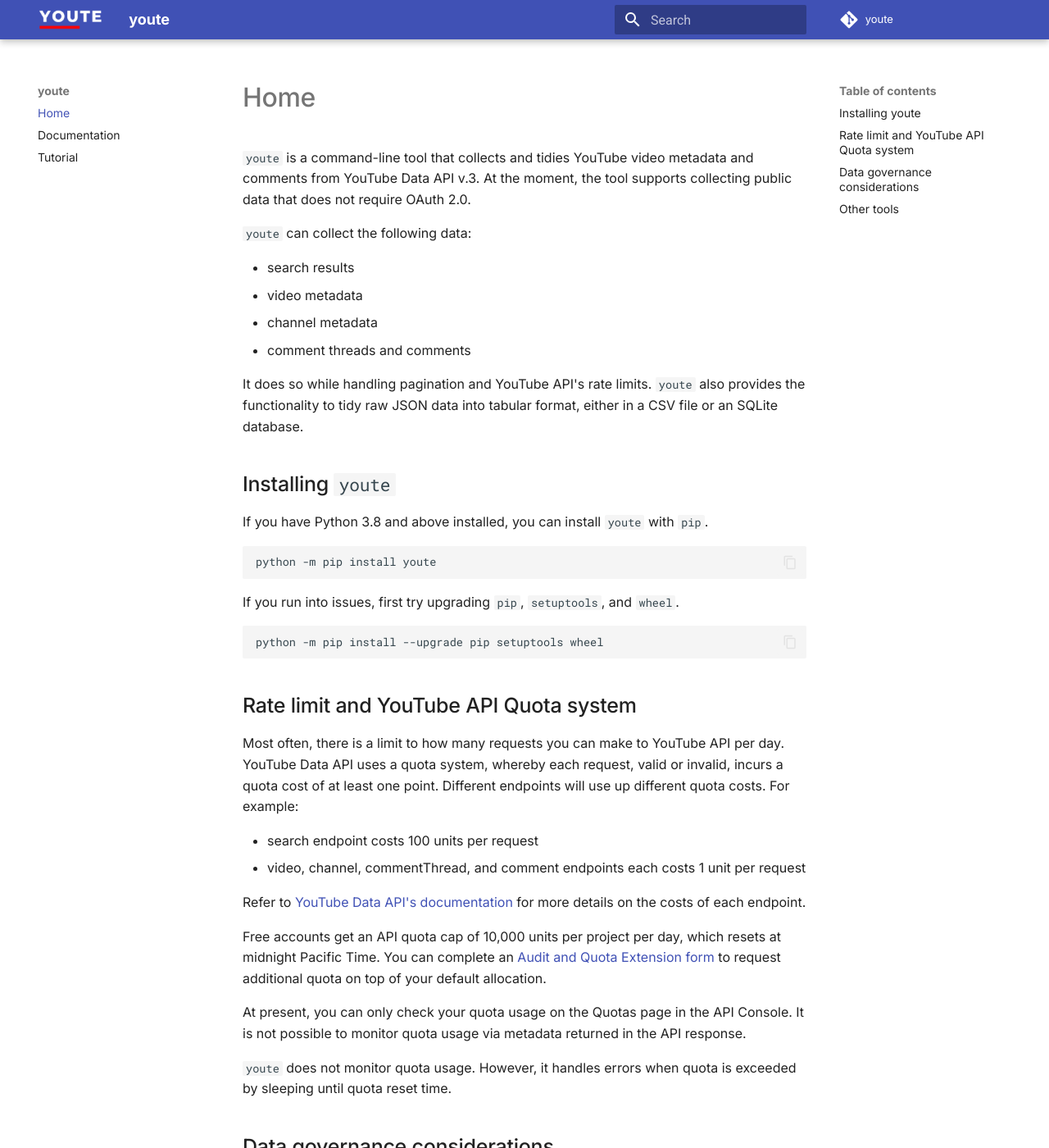
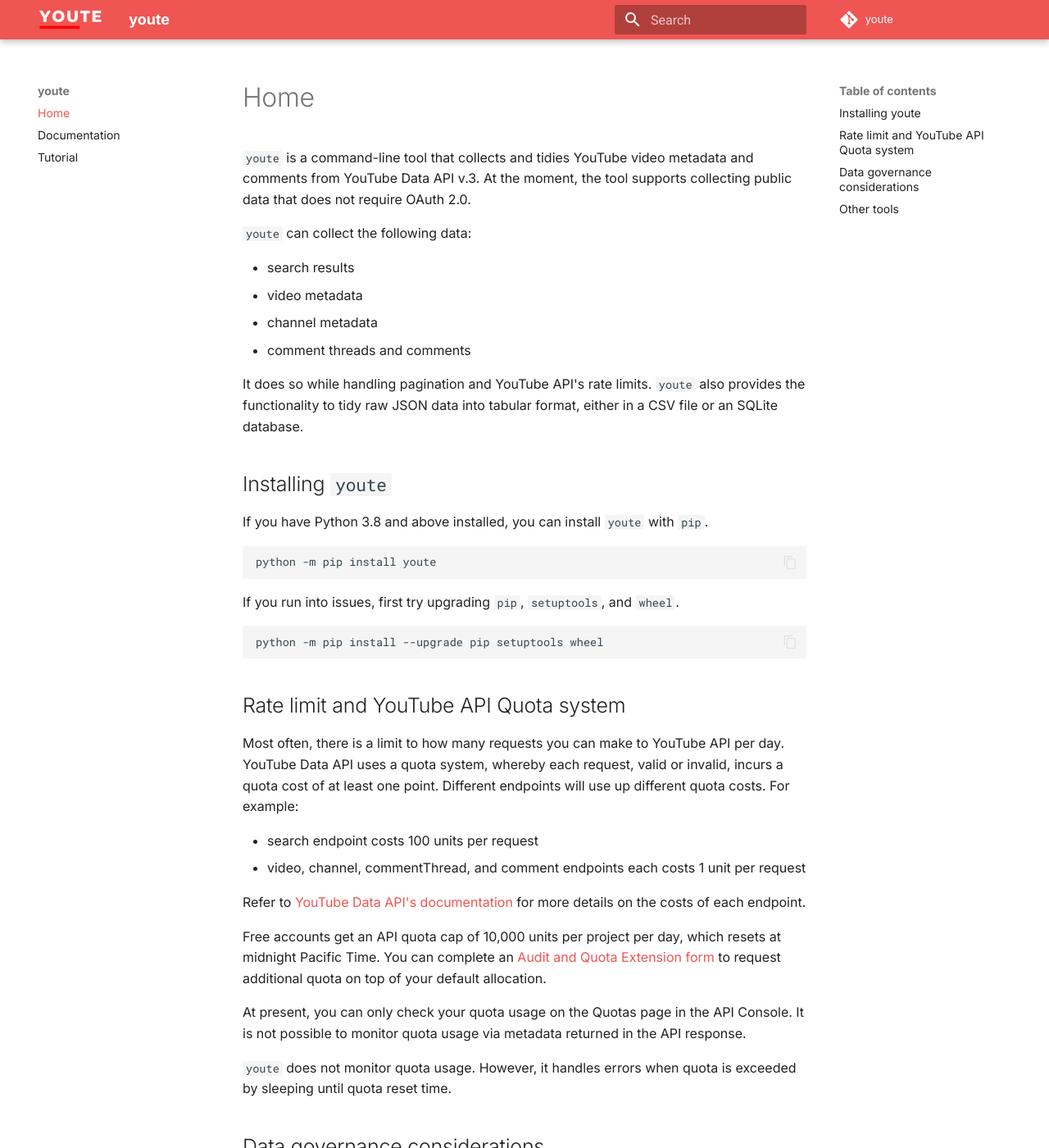
Before and after one commit to QUT-Digital-Observatory/youte, an MkDocs documentation site: the page built from docs/index.md, in a window 1280 px wide and 1400 px high. Shown: the whole window at 82% size. Built offline with MkDocs 1.6.1 and Material for MkDocs 9.7.7, drawn with Linux system fonts in a browser that asks for light colours; comment, search, counter and statistics services are not loaded.

Commit message:
change palette and heading style

```diff
--- a/docs/stylesheets/extra.css
+++ b/docs/stylesheets/extra.css
@@ -3,7 +3,3 @@
 body {
   font-family: 'Inter', sans-serif;
 }
-
-.md-typeset h1, .md-typeset h2 {
-  font-weight: 500;
-}
--- a/mkdocs.yml
+++ b/mkdocs.yml
@@ -15,6 +15,8 @@ theme:
   favicon: images/youte-logo-black-transparent.png
   features:
     - content.code.copy
+  palette:
+    primary: red
 
 extra_css:
   - stylesheets/extra.css
```
